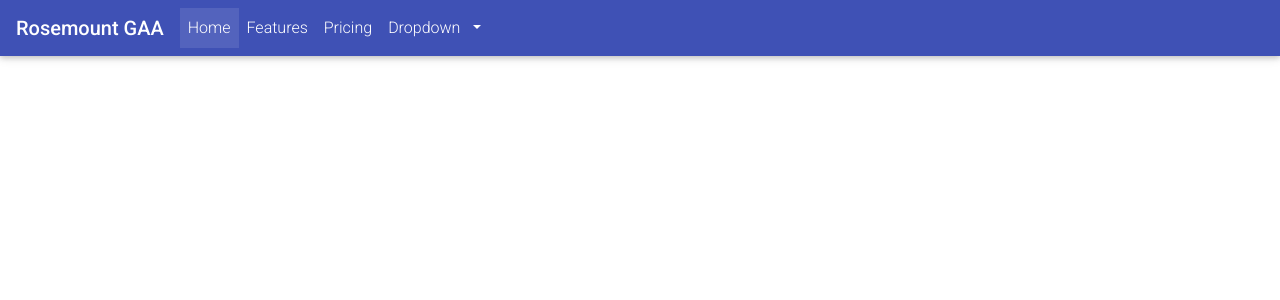
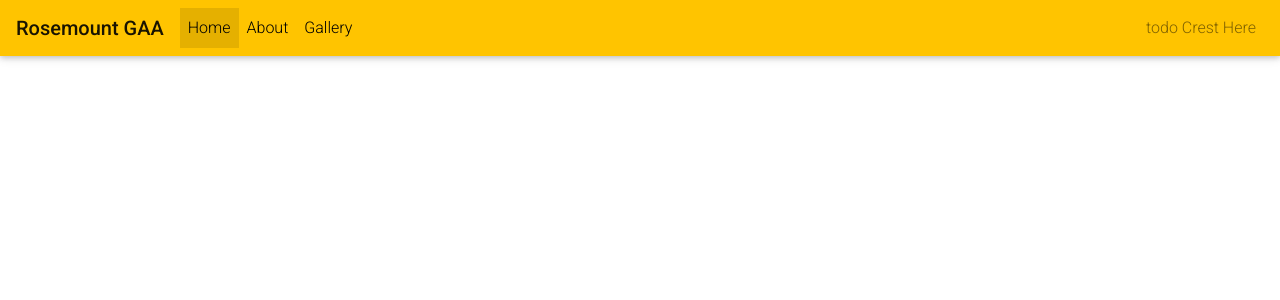
Before and after one commit to dking949/Rosemount-GAA, a React (Create React App) app: page / in a window 1280 px wide. Shown: the top 300 px of the page. Built offline with nearby package versions, Linux system fonts and the light colour scheme.

Commit message:
Editing NavBar

```diff
--- a/src/components/NavBar.tsx
+++ b/src/components/NavBar.tsx
@@ -1,8 +1,6 @@
 import React, { Component } from "react";
 import {
-MDBNavbar, MDBNavbarBrand, MDBNavbarNav, MDBNavItem, MDBNavLink, MDBNavbarToggler, MDBCollapse,
-MDBDropdown, MDBDropdownToggle, MDBDropdownMenu, MDBDropdownItem
-} from "mdbreact";
+MDBNavbar, MDBNavbarBrand, MDBNavbarNav, MDBNavItem, MDBNavLink } from "mdbreact";
 import { BrowserRouter as Router } from "react-router-dom";
 
 export default class Navbar extends Component {
@@ -14,40 +12,27 @@ toggleCollapse = () => {
     this.setState({ isOpen: !this.state.isOpen });
   }
 
-render() {
+  public render() {
     return (
       <Router>
-      <MDBNavbar color="indigo" dark expand="md">
+        <MDBNavbar color="amber accent-3" light expand="md">
           <MDBNavbarBrand>
-          <strong className="white-text">Rosemount GAA</strong>
+            <strong>Rosemount GAA</strong>
           </MDBNavbarBrand>
-        <MDBNavbarToggler onClick={this.toggleCollapse} />
-        <MDBCollapse id="navbarCollapse3" isOpen={this.state.isOpen} navbar>
           <MDBNavbarNav left>
             <MDBNavItem active>
-              <MDBNavLink to="#!">Home</MDBNavLink>
+              <MDBNavLink to="/">Home</MDBNavLink>
             </MDBNavItem>
             <MDBNavItem>
-              <MDBNavLink to="#!">Features</MDBNavLink>
+              <MDBNavLink to="/about">About</MDBNavLink>
             </MDBNavItem>
             <MDBNavItem>
-              <MDBNavLink to="#!">Pricing</MDBNavLink>
-            </MDBNavItem>
-            <MDBNavItem>
-              <MDBDropdown>
-                <MDBDropdownToggle nav caret>
-                  <span className="mr-2">Dropdown</span>
-                </MDBDropdownToggle>
-                <MDBDropdownMenu>
-                  <MDBDropdownItem href="#!">Action</MDBDropdownItem>
-                  <MDBDropdownItem href="#!">Another Action</MDBDropdownItem>
-                  <MDBDropdownItem href="#!">Something else here</MDBDropdownItem>
-                  <MDBDropdownItem href="#!">Something else here</MDBDropdownItem>
-                </MDBDropdownMenu>
-              </MDBDropdown>
+              <MDBNavLink to="/gallery">Gallery</MDBNavLink>
             </MDBNavItem>
           </MDBNavbarNav>
-        </MDBCollapse>
+          <MDBNavbarNav right>
+          <MDBNavLink to="/gallery">todo Crest Here</MDBNavLink>
+          </MDBNavbarNav>
         </MDBNavbar>
       </Router>
       );
```
Lines whose indentation alone changed are shown as unchanged.
